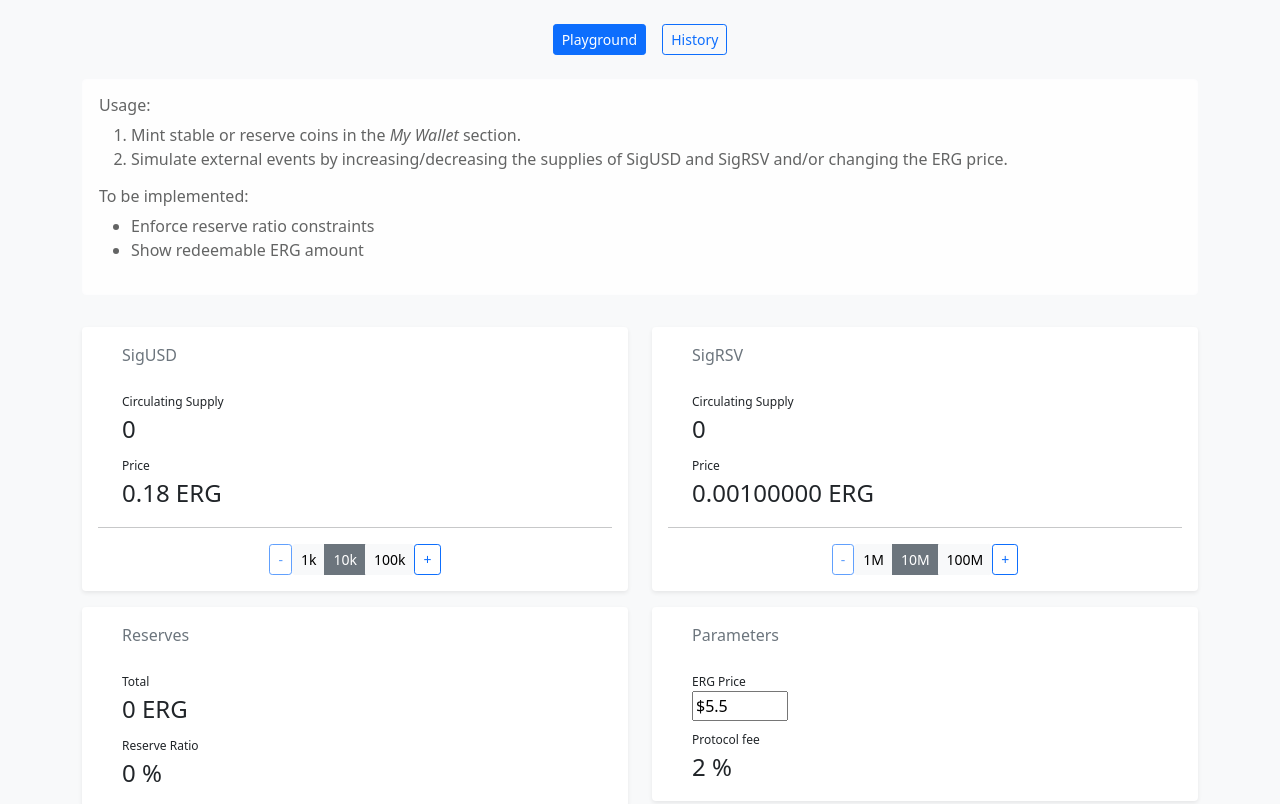
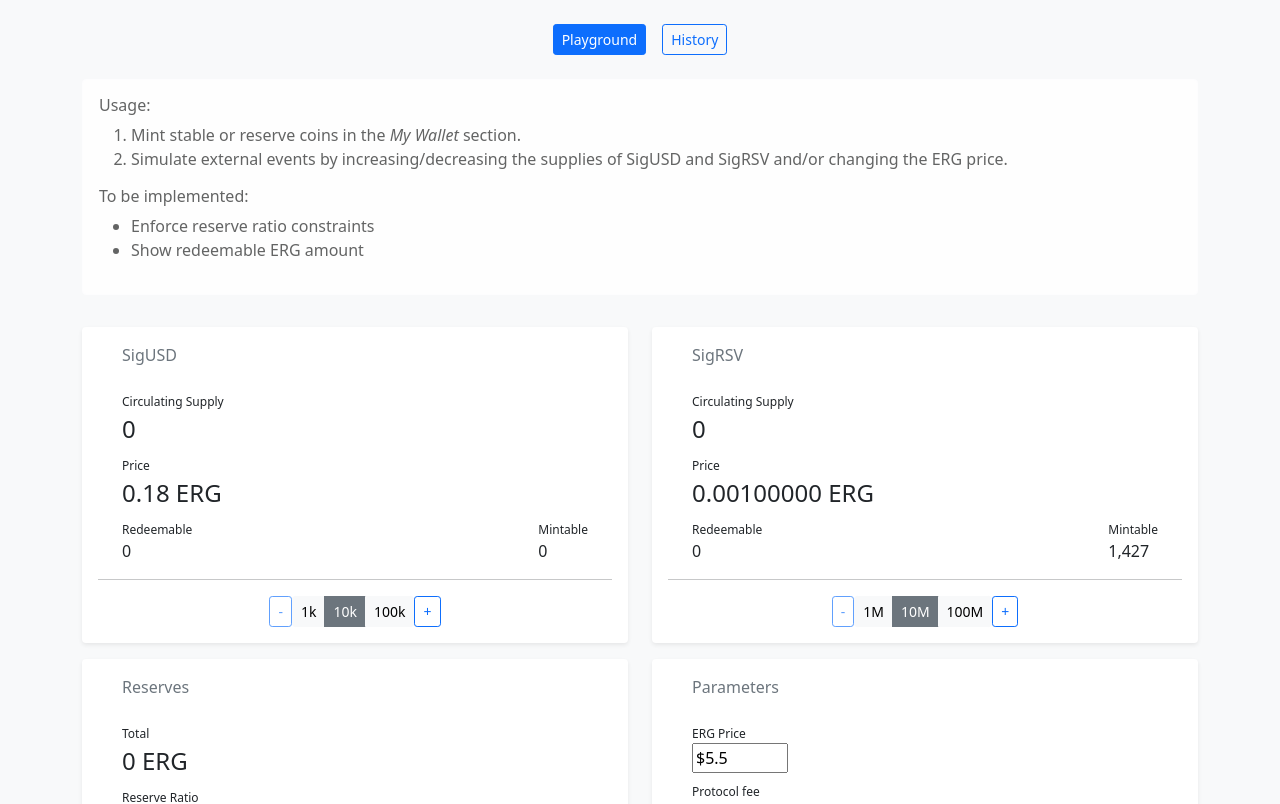
Before and after one commit to abchrisxyz/ageusdemo, a React (Create React App) app: page / in a window 1280 px wide. Shown: the top 804 px of the page. Built offline with nearby package versions, Linux system fonts and the light colour scheme; no server answers.

Commit message:
Display redeemable and mintable amounts

```diff
--- a/src/ageusd.js
+++ b/src/ageusd.js
@@ -177,6 +177,70 @@
 
 
 /*
+ * Amount of stable coin that can be minted whilst satisfying RR constraints.
+ *
+ * baseReserves: total amount in reserves [nanoERG]
+ * scCirc: number of stable coins in circulation [-]
+ * pegRate: current ERG/USD price [nanoERG]
+ */
+function _mintableSC(baseReserves, scCirc, pegRate) {
+	const msc = (baseReserves - MIN_RESERVE_RATIO / 100 * pegRate * scCirc) / (pegRate * (MIN_RESERVE_RATIO / 100 - (1 + FEE_PERCENT / 100)));
+	return Math.max(0, msc);
+}
+
+/*
+ * Amount of reserve coin that can be redeemed whilst satisfying RR constraints.
+ *
+ * baseReserves: total amount in reserves [nanoERG]
+ * scCirc: number of stable coins in circulation [-]
+ * rcCirc: number of reserve coins in circulation [-]
+ * pegRate: current ERG/USD price [nanoERG]
+ */
+function _redeemableRC(baseReserves, scCirc, rcCirc, pegRate) {
+	const equity = _equity(baseReserves, scCirc, pegRate);
+	const rcRate = _rcRate(rcCirc, equity)
+	const rsc = (baseReserves - MIN_RESERVE_RATIO / 100 * pegRate * scCirc) / (rcRate * 0.98);
+	return Math.round(Math.max(0, rsc));
+}
+
+function _rrAfterMintingRC(baseReserves, scCirc, rcCirc, pegRate, nbToMint) {
+	const equity = _equity(baseReserves, scCirc, pegRate);
+	const rcRate = _rcRate(rcCirc, equity)
+	var newBaseReserves = baseReserves + _baseCostToMint(rcRate, nbToMint);
+    return _reserveRatio(newBaseReserves, scCirc, pegRate);
+}
+
+/*
+ * Amount of reserve coin that can be redeemed whilst satisfying RR constraints.
+ *
+ * baseReserves: total amount in reserves [nanoERG]
+ * scCirc: number of stable coins in circulation [-]
+ * rcCirc: number of reserve coins in circulation [-]
+ * pegRate: current ERG/USD price [nanoERG]
+ */
+function _mintableRC(baseReserves, scCirc, rcCirc, pegRate) {
+	let low = 0;
+	let high = TOTAL_SIGRSV_TOKENS;
+	while (low <= high) {
+		var mid = ((high -low) / 2) + low;
+		const new_rr = _rrAfterMintingRC(baseReserves, scCirc, rcCirc, pegRate, mid);
+
+		if (new_rr === MAX_RESERVE_RATIO) {
+			return mid;
+		}
+
+		if (new_rr > MAX_RESERVE_RATIO) {
+			high = mid - 1;
+		}
+
+		if (new_rr < MAX_RESERVE_RATIO) {
+			low = mid + 1;
+		}
+	}
+	return Math.round(low);
+}
+
+/*
  * Buy Stable Coin with ERG
  *
  * scToMint: Number of stable coins to mint [-]
@@ -190,7 +254,6 @@
 	newBank.baseReserves += baseCost;
 	return [newBank, totalCost];
 }
-
 
 /*
 * Sell Stable Coin for ERG
@@ -259,3 +322,15 @@
 export function calcReserveRatio(bank, pegRateInNanoERG) {
 	return _reserveRatio(bank.baseReserves, bank.scCirc, pegRateInNanoERG)
 }
+
+export function calcMintableSC(bank, pegRateInNanoERG) {
+	return _mintableSC(bank.baseReserves, bank.scCirc, pegRateInNanoERG);
+}
+
+export function calcRedeemableRC(bank, pegRateInNanoERG) {
+	return _redeemableRC(bank.baseReserves, bank.scCirc, bank.rcCirc, pegRateInNanoERG);
+}
+
+export function calcMintableRC(bank, pegRateInNanoERG) {
+	return _mintableRC(bank.baseReserves, bank.scCirc, bank.rcCirc, pegRateInNanoERG);
+}
--- a/src/coininfo.js
+++ b/src/coininfo.js
@@ -49,13 +49,17 @@
   );
 }
 
-const CoinInfo = ({ name, minted, price, increase, decrease, steps }) => {
+const CoinInfo = ({ name, minted, mintable, redeemable, price, increase, decrease, steps }) => {
   return (
     <Box>
       <div className="container">
         <div className="text-muted mb-3">{name}</div>
         <Prop label="Circulating Supply" value={minted.toLocaleString('en')} />
         <Prop label="Price" value={`${price} ERG`} />
+        <div className="d-flex justify-content-between">
+          <Prop mini={true} label="Redeemable" value={redeemable.toLocaleString('en')} />
+          <Prop mini={true} label="Mintable" value={mintable.toLocaleString('en')} />
+        </div>
       </div>
       <hr></hr>
       <CoinButtons minted={minted} increase={increase} decrease={decrease} steps={steps} />
--- a/src/components/calculator.js
+++ b/src/components/calculator.js
@@ -15,7 +15,10 @@
   mintRC,
   redeemSC,
   redeemRC,
-  calcReserveRatio
+  calcReserveRatio,
+  calcMintableSC,
+  calcMintableRC,
+  calcRedeemableRC,
 } from '../ageusd';
 
 
@@ -53,6 +56,9 @@
   const reserveRatio = calcReserveRatio(bank, pegRateInNanoERG);
   const scRate = calcSCRate(bank, pegRateInNanoERG);
   const rcRate = calcRCRate(bank, pegRateInNanoERG);
+  const mintableSC = calcMintableSC(bank, pegRateInNanoERG);
+  const mintableRC = calcMintableRC(bank, pegRateInNanoERG);
+  const redeemableRC = calcRedeemableRC(bank, pegRateInNanoERG);
 
   const buySC = (nbOfCoins) => {
     const [newBank, CostNanoERG] = mintSC(bank, pegRateInNanoERG, nbOfCoins);
@@ -99,6 +105,8 @@
           <CoinInfo
             name="SigUSD"
             minted={bank.scCirc}
+            mintable={mintableSC}
+            redeemable={bank.scCirc}
             price={fromNano(scRate).toFixed(2)}
             increase={buySC}
             decrease={sellSC}
@@ -109,6 +117,8 @@
           <CoinInfo
             name="SigRSV"
             minted={bank.rcCirc}
+            mintable={mintableRC}
+            redeemable={redeemableRC}
             price={fromNano(rcRate).toFixed(8)}
             increase={buyRC}
             decrease={sellRC}
--- a/src/prop.css
+++ b/src/prop.css
@@ -7,3 +7,7 @@
 .prop-value {
   font-size: 1.5em;
 }
+
+.prop.mini .prop-value {
+  font-size: 1.0em;
+}
--- a/src/prop.js
+++ b/src/prop.js
@@ -1,8 +1,8 @@
 import './prop.css';
 
-const Prop = ({ label, value }) => {
+const Prop = ({ label, value, mini=false }) => {
   return (
-    <div className="prop">
+    <div className={"prop" + (mini ? " mini" : "")}>
       <div className="prop-label">{label}</div>
       <div className="prop-value">{value}</div>
     </div>
```
